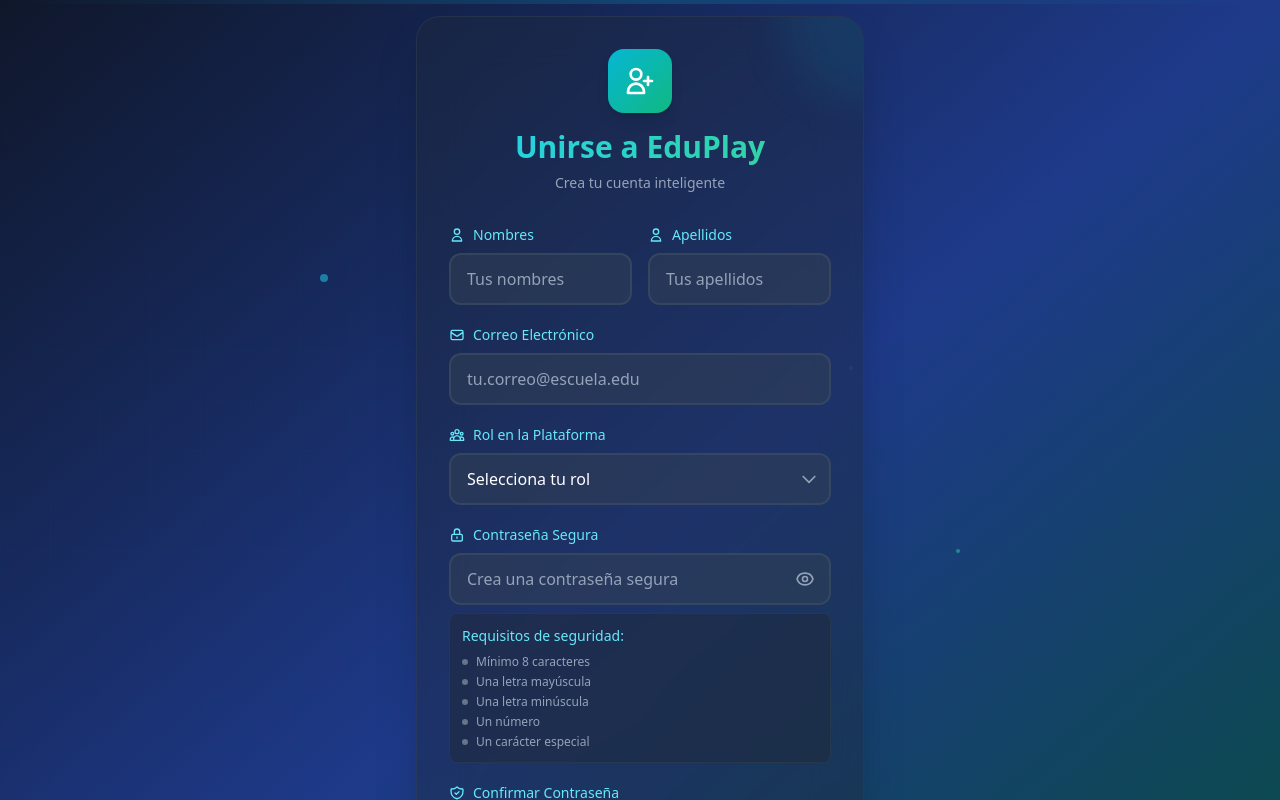
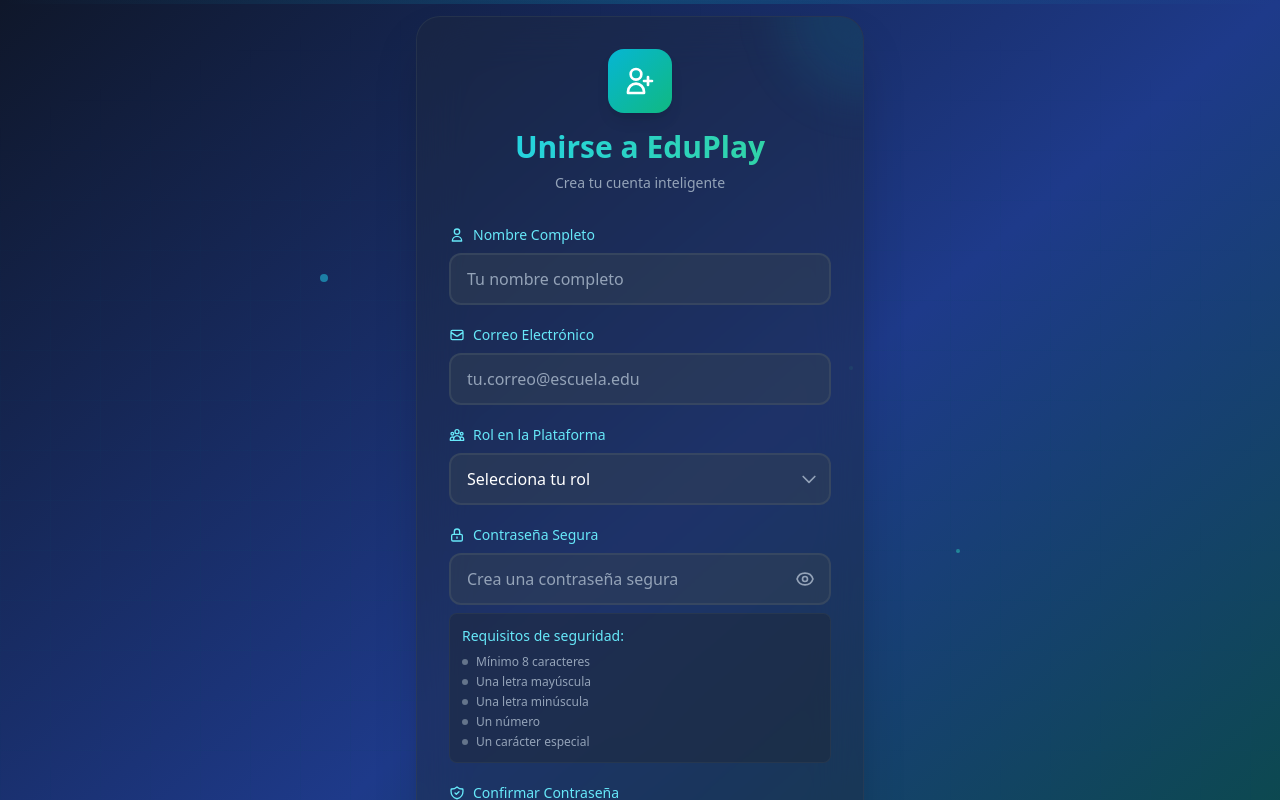
Before and after one commit to JorgeCY21/EduPlay-front, a React (Vite) app: page / in a window 1280 px wide. Both pictures are taken after a click on the button "Crear cuenta". Shown: the top 800 px of the page. Built offline with nearby package versions, Linux system fonts and the light colour scheme.

Commit message:
Validando full_name

```diff
--- a/src/App.jsx
+++ b/src/App.jsx
@@ -37,7 +37,7 @@
 
   // Renderizar vistas según el rol del usuario
   const renderVista = () => {
-    if (user.rol === 'docente') {
+    if (user.role === 'TEACHER') {
       switch(vistaActual) {
         case 'dashboard':
           return <DashboardDocente />
@@ -68,7 +68,7 @@
 
   // Navegación según el rol
   const renderNavegacion = () => {
-    if (user.rol === 'docente') {
+    if (user.role === 'TEACHER') {
       return (
         <nav className="flex space-x-4">
           <button
@@ -141,6 +141,26 @@
     }
   }
 
+  // Obtener nombre para mostrar
+  const getDisplayName = () => {
+    if (user.full_name) {
+      return user.full_name;
+    }
+    // Fallback para compatibilidad con datos antiguos
+    return user.nombres && user.apellidos
+      ? `${user.nombres} ${user.apellidos}`
+      : user.email;
+  }
+
+  // Obtener rol para mostrar
+  const getDisplayRole = () => {
+    if (user.role === 'TEACHER') return '👨‍🏫 Docente';
+    if (user.role === 'STUDENT') return '👨‍🎓 Estudiante';
+    if (user.role === 'ADMIN') return '👨‍💼 Administrador';
+    // Fallback para compatibilidad
+    return user.rol === 'docente' ? '👨‍🏫 Docente' : '👨‍🎓 Estudiante';
+  }
+
   return (
     <div className="min-h-screen bg-gray-50">
       {/* Header con navegación */}
@@ -150,7 +170,7 @@
             <div className="flex items-center space-x-4">
               <h1 className="text-xl font-bold text-gray-900">Asistente Educativo</h1>
               <span className="px-2 py-1 bg-blue-100 text-blue-800 text-xs font-medium rounded-full">
-                {user.rol === 'docente' ? '👨‍🏫 Docente' : '👨‍🎓 Estudiante'}
+                {getDisplayRole()}
               </span>
             </div>
 
@@ -160,7 +180,7 @@
               {/* Información del usuario y logout */}
               <div className="flex items-center space-x-3 border-l pl-4 ml-4">
                 <span className="text-sm text-gray-700">
-                  {user.nombres} {user.apellidos}
+                  {getDisplayName()}
                 </span>
                 <button
                   onClick={logout}
--- a/src/components/Auth/Register.jsx
+++ b/src/components/Auth/Register.jsx
@@ -1,12 +1,11 @@
 import { useState } from 'react'
 import { useAuth } from '../../context/AuthContext'
 import PasswordInput from './PasswordInput'
-import { validateRegister, validatePassword } from '../../utils/validation'
+import { validateRegister, validatePassword, mapRoleToSchema } from '../../utils/validation'
 
 export default function Register({ onToggleAuth }) {
   const [formData, setFormData] = useState({
-    nombres: '',
-    apellidos: '',
+    full_name: '',
     email: '',
     rol: '',
     password: '',
@@ -44,7 +43,16 @@
     setErrors({})
 
     try {
-      const result = await register(formData)
+      // Construir datos para el schema con el rol mapeado
+      const userData = {
+        full_name: formData.full_name,
+        email: formData.email,
+        // Mapear el rol del formulario al valor del schema
+        role: mapRoleToSchema(formData.rol),
+        password: formData.password
+      }
+
+      const result = await register(userData)
 
       if (!result.success) {
         setErrors({ submit: result.error })
@@ -98,77 +106,40 @@
           </div>
 
           <form onSubmit={handleSubmit} className="space-y-5">
-            {/* Nombres y Apellidos */}
-            <div className="grid grid-cols-2 gap-4">
+            {/* Nombre Completo */}
             <div className="group">
-                <label htmlFor="nombres" className="block text-sm font-medium text-cyan-300 mb-2 group-focus-within:text-cyan-400 transition-colors">
+              <label htmlFor="full_name" className="block text-sm font-medium text-cyan-300 mb-2 group-focus-within:text-cyan-400 transition-colors">
                 <div className="flex items-center space-x-2">
                   <svg className="w-4 h-4" fill="none" stroke="currentColor" viewBox="0 0 24 24">
                     <path strokeLinecap="round" strokeLinejoin="round" strokeWidth={2} d="M16 7a4 4 0 11-8 0 4 4 0 018 0zM12 14a7 7 0 00-7 7h14a7 7 0 00-7-7z" />
                   </svg>
-                    <span>Nombres</span>
+                  <span>Nombre Completo</span>
                 </div>
               </label>
               <div className="relative">
                 <input
                   type="text"
-                    id="nombres"
-                    name="nombres"
-                    value={formData.nombres}
+                  id="full_name"
+                  name="full_name"
+                  value={formData.full_name}
                   onChange={handleChange}
                   className={`w-full bg-slate-700/50 border-2 ${
-                      errors.nombres
+                    errors.full_name
                       ? 'border-red-500/50 focus:border-red-400'
                       : 'border-slate-600/50 focus:border-cyan-400/50'
                   } rounded-xl px-4 py-3 text-white placeholder-slate-400 focus:outline-none focus:ring-2 focus:ring-cyan-500/20 transition-all duration-300`}
-                    placeholder="Tus nombres"
+                  placeholder="Tu nombre completo"
                 />
                 <div className="absolute inset-0 rounded-xl bg-gradient-to-r from-cyan-500/10 to-emerald-500/10 opacity-0 group-focus-within:opacity-100 transition-opacity duration-300 -z-10"></div>
               </div>
-                {errors.nombres && (
+              {errors.full_name && (
                 <p className="mt-2 text-sm text-red-400 flex items-center space-x-1">
                   <svg className="w-4 h-4" fill="none" stroke="currentColor" viewBox="0 0 24 24">
                     <path strokeLinecap="round" strokeLinejoin="round" strokeWidth={2} d="M12 8v4m0 4h.01M21 12a9 9 0 11-18 0 9 9 0 0118 0z" />
                   </svg>
-                    <span>{errors.nombres}</span>
+                  <span>{errors.full_name}</span>
                 </p>
               )}
-              </div>
-
-              <div className="group">
-                <label htmlFor="apellidos" className="block text-sm font-medium text-cyan-300 mb-2 group-focus-within:text-cyan-400 transition-colors">
-                  <div className="flex items-center space-x-2">
-                    <svg className="w-4 h-4" fill="none" stroke="currentColor" viewBox="0 0 24 24">
-                      <path strokeLinecap="round" strokeLinejoin="round" strokeWidth={2} d="M16 7a4 4 0 11-8 0 4 4 0 018 0zM12 14a7 7 0 00-7 7h14a7 7 0 00-7-7z" />
-                    </svg>
-                    <span>Apellidos</span>
-                  </div>
-                </label>
-                <div className="relative">
-                  <input
-                    type="text"
-                    id="apellidos"
-                    name="apellidos"
-                    value={formData.apellidos}
-                    onChange={handleChange}
-                    className={`w-full bg-slate-700/50 border-2 ${
-                      errors.apellidos
-                        ? 'border-red-500/50 focus:border-red-400'
-                        : 'border-slate-600/50 focus:border-cyan-400/50'
-                    } rounded-xl px-4 py-3 text-white placeholder-slate-400 focus:outline-none focus:ring-2 focus:ring-cyan-500/20 transition-all duration-300`}
-                    placeholder="Tus apellidos"
-                  />
-                  <div className="absolute inset-0 rounded-xl bg-gradient-to-r from-cyan-500/10 to-emerald-500/10 opacity-0 group-focus-within:opacity-100 transition-opacity duration-300 -z-10"></div>
-                </div>
-                {errors.apellidos && (
-                  <p className="mt-2 text-sm text-red-400 flex items-center space-x-1">
-                    <svg className="w-4 h-4" fill="none" stroke="currentColor" viewBox="0 0 24 24">
-                      <path strokeLinecap="round" strokeLinejoin="round" strokeWidth={2} d="M12 8v4m0 4h.01M21 12a9 9 0 11-18 0 9 9 0 0118 0z" />
-                    </svg>
-                    <span>{errors.apellidos}</span>
-                  </p>
-                )}
-              </div>
             </div>
 
             {/* Email */}
@@ -344,7 +315,7 @@
           {/* Enlace a login */}
           <div className="mt-8 text-center">
             <p className="text-slate-400 text-sm">
-              ¿Ya eres parte de EduAI?{' '}
+              ¿Ya eres parte de EduPlay?{' '}
               <button
                 onClick={onToggleAuth}
                 className="text-cyan-400 hover:text-cyan-300 font-medium transition-colors duration-200 hover:underline"
--- a/src/types/database.ts
+++ b/src/types/database.ts
@@ -165,6 +165,7 @@
 export interface Interaction {
   id: string
   emotion: Emotion
+  grade: number
   engagement: number
   createdAt: Date
   student_id: string
--- a/src/utils/validation.js
+++ b/src/utils/validation.js
@@ -25,12 +25,9 @@
 export const validateRegister = (formData) => {
   const errors = {}
 
-  if (!formData.nombres?.trim()) {
-    errors.nombres = 'Los nombres son obligatorios'
-  }
-
-  if (!formData.apellidos?.trim()) {
-    errors.apellidos = 'Los apellidos son obligatorios'
+  // Cambiado de nombres/apellidos a full_name
+  if (!formData.full_name?.trim()) {
+    errors.full_name = 'El nombre completo es obligatorio'
   }
 
   if (!formData.email?.trim()) {
@@ -58,3 +55,21 @@
 
   return errors
 }
+
+// Función para mapear el rol del formulario al valor del schema
+export const mapRoleToSchema = (rolForm) => {
+  const roleMap = {
+    'docente': 'TEACHER',
+    'estudiante': 'STUDENT'
+  }
+  return roleMap[rolForm] || 'STUDENT' // Valor por defecto
+}
+
+// Función para mapear el rol del schema al valor del formulario
+export const mapRoleToForm = (roleSchema) => {
+  const roleMap = {
+    'TEACHER': 'docente',
+    'STUDENT': 'estudiante'
+  }
+  return roleMap[roleSchema] || 'estudiante' // Valor por defecto
+}
```
Lines whose indentation alone changed are shown as unchanged.
